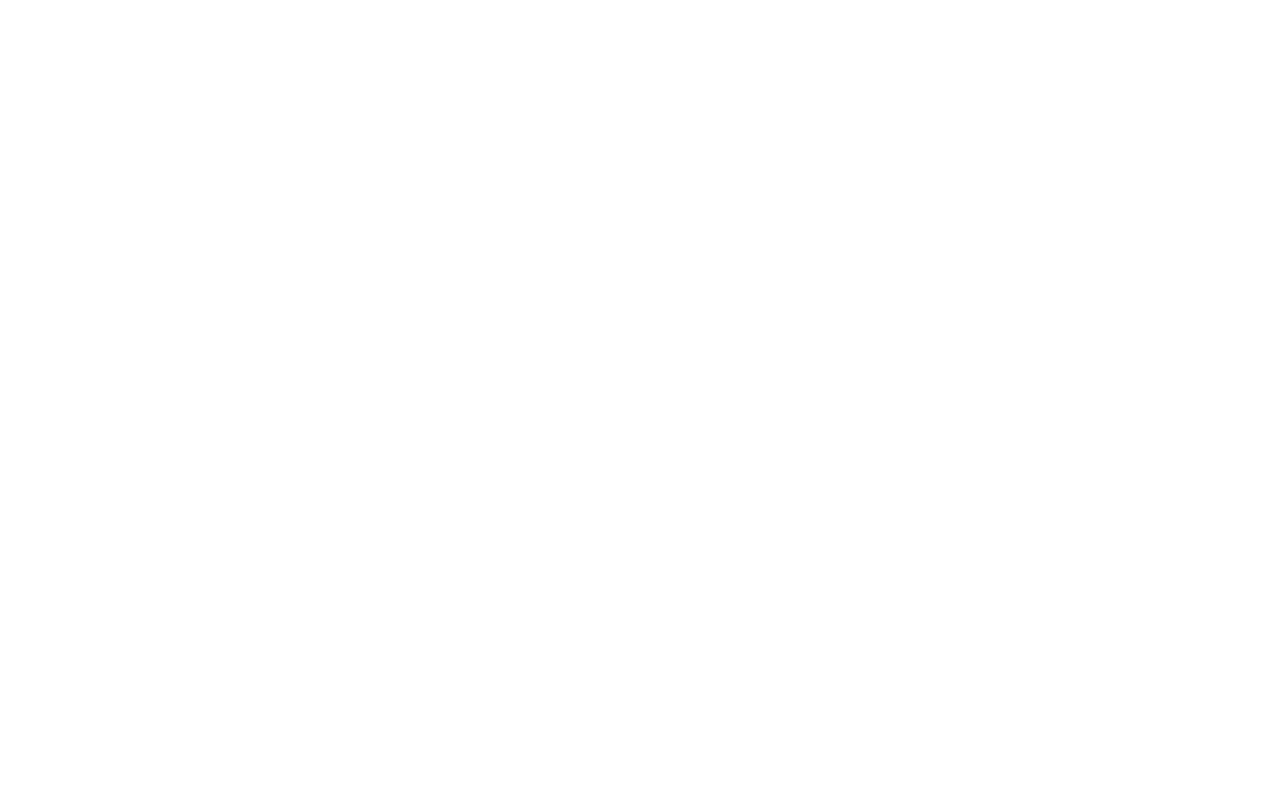
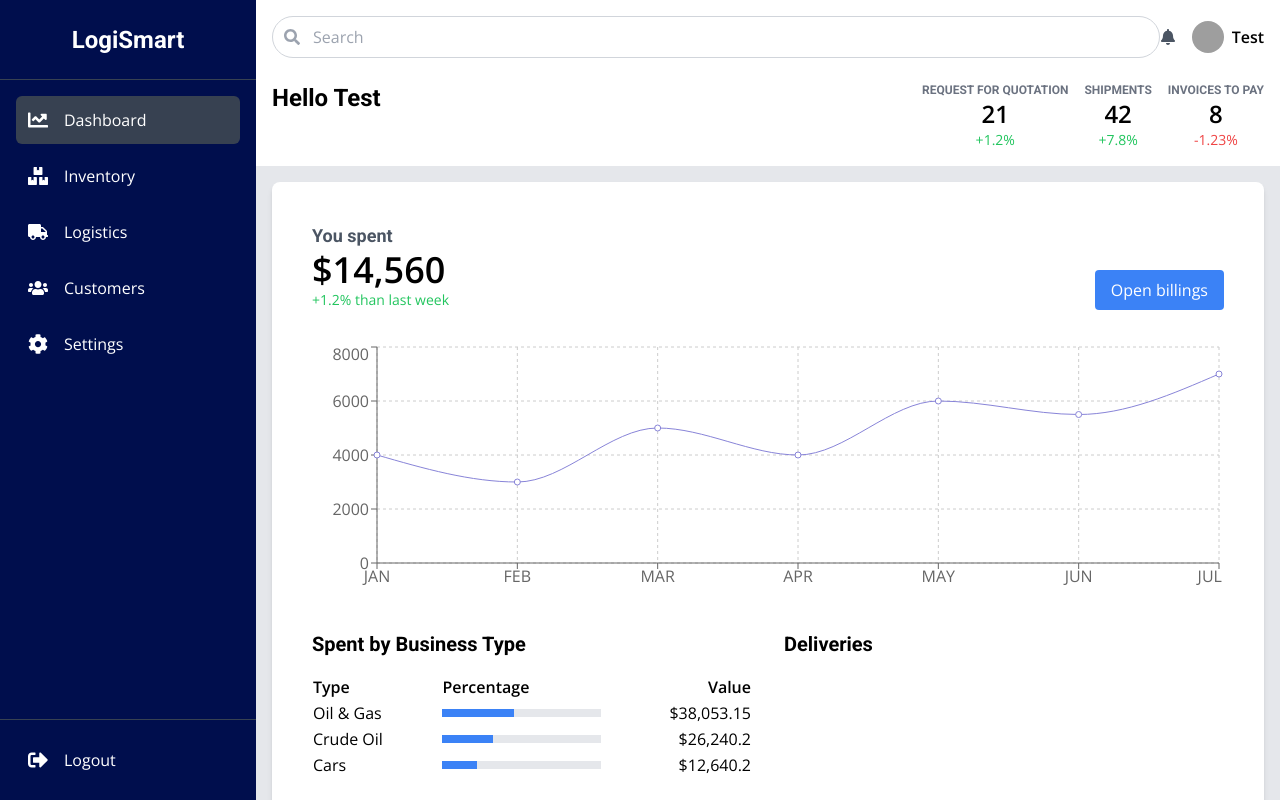
Before and after one commit to MustafaAFarag/SME-Huawei, a React (Vite) app: page /dashboard in a window 1280 px wide. Before the commit this address had no page. Built offline with nearby package versions, Linux system fonts and the light colour scheme; grey boxes are pictures that could not be loaded.

Commit message:
Dashboard Design

```diff
--- a/package.json
+++ b/package.json
@@ -18,7 +18,8 @@
     "react-dom": "^18.3.1",
     "react-fast-marquee": "^1.6.5",
     "react-icons": "^5.3.0",
-    "react-router-dom": "^6.26.2"
+    "react-router-dom": "^6.26.2",
+    "recharts": "^2.13.0"
   },
   "devDependencies": {
     "@eslint/js": "^9.12.0",
--- a/src/App.tsx
+++ b/src/App.tsx
@@ -1,11 +1,17 @@
 import { BrowserRouter, Route, Routes } from 'react-router-dom';
 import './styles/index.css';
 import Homepage from './pages/Homepage';
+import Applayout from './ui/AppLayout';
+import Dashboard from './pages/Dashboard';
 
 function App() {
   return (
     <BrowserRouter>
       <Routes>
+        <Route element={<Applayout />}>
+          <Route path="/dashboard" element={<Dashboard />} />
+        </Route>
+
         <Route path="/" element={<Homepage />} />
       </Routes>
     </BrowserRouter>
--- a/src/features/Homepage/Footer.tsx
+++ b/src/features/Homepage/Footer.tsx
@@ -46,12 +46,8 @@
     <footer className="bg-primary py-12 text-white">
       <div className="container mx-auto px-6">
         <div className="grid grid-cols-1 gap-8 md:grid-cols-2 lg:grid-cols-5">
-          <div className="lg:col-span-2">
-            <h3 className="text-3xl font-bold">LogiSmart</h3>
-            <p className="mt-4 max-w-xs text-sm text-white">
-              Empowering businesses with AI-driven supply chain solutions for
-              optimal efficiency and growth.
-            </p>
+          <div className="flex flex-col">
+            <h3 className="flex-grow text-3xl font-bold">LogiSmart</h3>
             <div className="mt-6 flex space-x-4">
               {socialIcons.map(({ Icon, href }, index) => (
                 <a
--- a/src/features/Homepage/Header.tsx
+++ b/src/features/Homepage/Header.tsx
@@ -1,5 +1,6 @@
 import { FaBars } from 'react-icons/fa';
 import Button from '../../ui/Button';
+import { Link } from 'react-router-dom';
 
 type NavItemProps = {
   href: string;
@@ -10,7 +11,7 @@
   return (
     <a
       href={href}
-      className="hover:text-secondary text-white transition-colors"
+      className="text-white transition-colors hover:text-secondary"
     >
       {text}
     </a>
@@ -22,7 +23,7 @@
     <header className="bg-primary shadow-md">
       <nav className="container mx-auto px-6 py-4">
         <div className="flex items-center justify-between">
-          <div className="text-secondary flex font-heading text-2xl font-bold">
+          <div className="flex font-heading text-2xl font-bold text-secondary">
             <img src="./logo-removebg.png" className="h-12 w-12" />
             <h2 className="translate-y-2">LogiSmart</h2>
           </div>
@@ -35,7 +36,9 @@
             <NavItem href="#" text="Industries" />
             <NavItem href="#" text="Pricing" />
             <NavItem href="#" text="Contact Us" />
-            <Button label="Get Started" />
+            <Link to="/dashboard">
+              <Button label="Get Started" />
+            </Link>
           </div>
 
           {/* Mobile Menu (Hamburger) */}
--- /dev/null
+++ b/src/pages/Dashboard.tsx
@@ -0,0 +1,122 @@
+import React from 'react';
+import {
+  LineChart,
+  Line,
+  XAxis,
+  YAxis,
+  CartesianGrid,
+  Tooltip,
+  ResponsiveContainer,
+} from 'recharts';
+
+const data = [
+  { name: 'JAN', value: 4000 },
+  { name: 'FEB', value: 3000 },
+  { name: 'MAR', value: 5000 },
+  { name: 'APR', value: 4000 },
+  { name: 'MAY', value: 6000 },
+  { name: 'JUN', value: 5500 },
+  { name: 'JUL', value: 7000 },
+];
+
+const businessTypes = [
+  { type: 'Oil & Gas', percentage: 45, value: 38053.15 },
+  { type: 'Crude Oil', percentage: 32, value: 26240.2 },
+  { type: 'Cars', percentage: 22, value: 12640.2 },
+];
+
+const deliveries = [
+  { status: 'On time', percentage: 60 },
+  { status: 'In progress', percentage: 20 },
+  { status: 'Delayed', percentage: 16 },
+];
+
+const Dashboard = () => {
+  return (
+    <div className="p-6">
+      <div className="mb-8 flex items-end justify-between">
+        <div>
+          <h2 className="text-lg font-semibold text-gray-600">You spent</h2>
+          <p className="text-4xl font-bold">$14,560</p>
+          <p className="text-sm text-green-500">+1.2% than last week</p>
+        </div>
+        <button className="rounded bg-blue-500 px-4 py-2 text-white hover:bg-blue-600">
+          Open billings
+        </button>
+      </div>
+
+      <div className="mb-8 h-64">
+        <ResponsiveContainer width="100%" height="100%">
+          <LineChart data={data}>
+            <CartesianGrid strokeDasharray="3 3" />
+            <XAxis dataKey="name" />
+            <YAxis />
+            <Tooltip />
+            <Line type="monotone" dataKey="value" stroke="#8884d8" />
+          </LineChart>
+        </ResponsiveContainer>
+      </div>
+
+      <div className="grid grid-cols-1 gap-8 lg:grid-cols-2">
+        <div>
+          <h3 className="mb-4 text-xl font-semibold">Spent by Business Type</h3>
+          <table className="w-full">
+            <thead>
+              <tr>
+                <th className="text-left">Type</th>
+                <th className="text-left">Percentage</th>
+                <th className="text-right">Value</th>
+              </tr>
+            </thead>
+            <tbody>
+              {businessTypes.map((item, index) => (
+                <tr key={index}>
+                  <td>{item.type}</td>
+                  <td>
+                    <div className="h-2 w-full bg-gray-200">
+                      <div
+                        className="h-full bg-blue-500"
+                        style={{ width: `${item.percentage}%` }}
+                      ></div>
+                    </div>
+                  </td>
+                  <td className="text-right">${item.value.toLocaleString()}</td>
+                </tr>
+              ))}
+            </tbody>
+          </table>
+        </div>
+        <div>
+          <h3 className="mb-4 text-xl font-semibold">Deliveries</h3>
+          <div className="flex justify-center">
+            <div className="relative h-48 w-48">
+              {deliveries.map((item, index) => (
+                <div
+                  key={index}
+                  className="absolute inset-0"
+                  style={{
+                    clipPath: `conic-gradient(from 0deg, transparent ${
+                      index * 100
+                    }deg, currentColor 0deg ${(index + 1) * 100}deg, transparent 0)`,
+                    color: ['#4CAF50', '#2196F3', '#FFC107'][index],
+                  }}
+                ></div>
+              ))}
+              <div className="absolute inset-4 rounded-full bg-white"></div>
+            </div>
+          </div>
+          <div className="mt-4">
+            {deliveries.map((item, index) => (
+              <div key={index} className="flex items-center justify-between">
+                <span>{item.status}</span>
+                <span>{item.percentage}%</span>
+              </div>
+            ))}
+          </div>
+        </div>
+      </div>
+    </div>
+  );
+};
+
+export default Dashboard;
--- /dev/null
+++ b/src/ui/AppHeader.tsx
@@ -0,0 +1,67 @@
+import { FaSearch, FaBell } from 'react-icons/fa';
+
+function AppHeader() {
+  return (
+    <header className="bg-white p-4 shadow-md">
+      <div className="flex items-center justify-between">
+        <div className="flex-1">
+          <div className="relative">
+            <input
+              type="text"
+              placeholder="Search"
+              className="w-full rounded-full border border-gray-300 py-2 pl-10 pr-4"
+            />
+            <FaSearch className="absolute left-3 top-1/2 -translate-y-1/2 transform text-gray-400" />
+          </div>
+        </div>
+        <div className="flex items-center space-x-4">
+          <FaBell className="text-gray-600" />
+          <div className="flex items-center space-x-2">
+            <img
+              src="/api/placeholder/32/32"
+              alt="User"
+              className="h-8 w-8 rounded-full"
+            />
+            <span className="font-semibold">Test</span>
+          </div>
+        </div>
+      </div>
+      <div className="mt-6 flex justify-between">
+        <h1 className="text-2xl font-bold">Hello Test</h1>
+        <div className="flex space-x-4">
+          <DashboardStat
+            title="REQUEST FOR QUOTATION"
+            value="21"
+            change={1.2}
+          />
+          <DashboardStat title="SHIPMENTS" value="42" change={7.8} />
+          <DashboardStat title="INVOICES TO PAY" value="8" change={-1.23} />
+        </div>
+      </div>
+    </header>
+  );
+}
+
+type DashboardStatProps = {
+  title: string;
+  value: string;
+  change: number;
+};
+
+const DashboardStat = ({ title, value, change }: DashboardStatProps) => {
+  const isPositive = change >= 0;
+  return (
+    <div className="text-center">
+      <h3 className="text-xs font-semibold text-gray-500">{title}</h3>
+      <p className="text-2xl font-bold">{value}</p>
+      <p
+        className={`text-sm ${isPositive ? 'text-green-500' : 'text-red-500'}`}
+      >
+        {isPositive ? '+' : ''}
+        {change}%
+      </p>
+    </div>
+  );
+};
+
+export default AppHeader;
--- a/src/ui/Applayout.tsx
+++ b/src/ui/Applayout.tsx
@@ -0,0 +1,21 @@
+import { Outlet } from 'react-router-dom';
+import AppHeader from './AppHeader';
+import Sidebar from './Sidebar';
+
+function AppLayout() {
+  return (
+    <div className="flex h-screen">
+      <Sidebar />
+      <div className="flex flex-1 flex-col overflow-hidden">
+        <AppHeader />
+        <main className="flex-1 overflow-y-auto overflow-x-hidden bg-gray-200 p-4">
+          <div className="mx-auto max-w-full rounded-lg bg-white p-4 shadow-md">
+            <Outlet />
+          </div>
+        </main>
+      </div>
+    </div>
+  );
+}
+
+export default AppLayout;
--- /dev/null
+++ b/src/ui/Sidebar.tsx
@@ -0,0 +1,75 @@
+import { useState } from 'react';
+import { Link, useLocation } from 'react-router-dom';
+import {
+  FaChartLine,
+  FaBoxes,
+  FaTruck,
+  FaUsers,
+  FaCog,
+  FaSignOutAlt,
+  FaBars,
+  FaTimes,
+} from 'react-icons/fa';
+
+const menuItems = [
+  { icon: FaChartLine, text: 'Dashboard', link: '/dashboard' },
+  { icon: FaBoxes, text: 'Inventory', link: '/inventory' },
+  { icon: FaTruck, text: 'Logistics', link: '/logistics' },
+  { icon: FaUsers, text: 'Customers', link: '/customers' },
+  { icon: FaCog, text: 'Settings', link: '/settings' },
+];
+
+function Sidebar() {
+  const [isOpen, setIsOpen] = useState(false);
+  const location = useLocation();
+
+  const toggleSidebar = () => setIsOpen(!isOpen);
+
+  return (
+    <>
+      <button
+        className="fixed left-4 top-4 z-20 rounded-md bg-primary p-2 text-white md:hidden"
+        onClick={toggleSidebar}
+      >
+        {isOpen ? <FaTimes /> : <FaBars />}
+      </button>
+      <aside
+        className={`fixed inset-y-0 left-0 z-10 flex w-64 flex-col bg-primary text-white transition-transform duration-300 ease-in-out ${
+          isOpen ? 'translate-x-0' : '-translate-x-full'
+        } md:static md:translate-x-0`}
+      >
+        <div className="flex h-20 items-center justify-center border-b border-gray-700">
+          <h1 className="text-2xl font-bold">LogiSmart</h1>
+        </div>
+        <nav className="flex-1 space-y-2 overflow-y-auto p-4">
+          {menuItems.map((item, index) => (
+            <Link
+              key={index}
+              to={item.link}
+              className={`flex items-center rounded-md p-3 transition-colors duration-200 hover:bg-gray-700 ${
+                location.pathname === item.link ? 'bg-gray-700' : ''
+              }`}
+            >
+              <item.icon className="mr-4 text-xl" />
+              <span>{item.text}</span>
+            </Link>
+          ))}
+        </nav>
+        <div className="border-t border-gray-700 p-4">
+          <button
+            className="flex w-full items-center rounded-md p-3 text-left transition-colors duration-200 hover:bg-gray-700"
+            onClick={() => {
+              // Add logout functionality here
+              console.log('Logout clicked');
+            }}
+          >
+            <FaSignOutAlt className="mr-4 text-xl" />
+            <span>Logout</span>
+          </button>
+        </div>
+      </aside>
+    </>
+  );
+}
+
+export default Sidebar;
```
Also changed, not shown: 1 other file (tests, documents, lock files or other folders).
